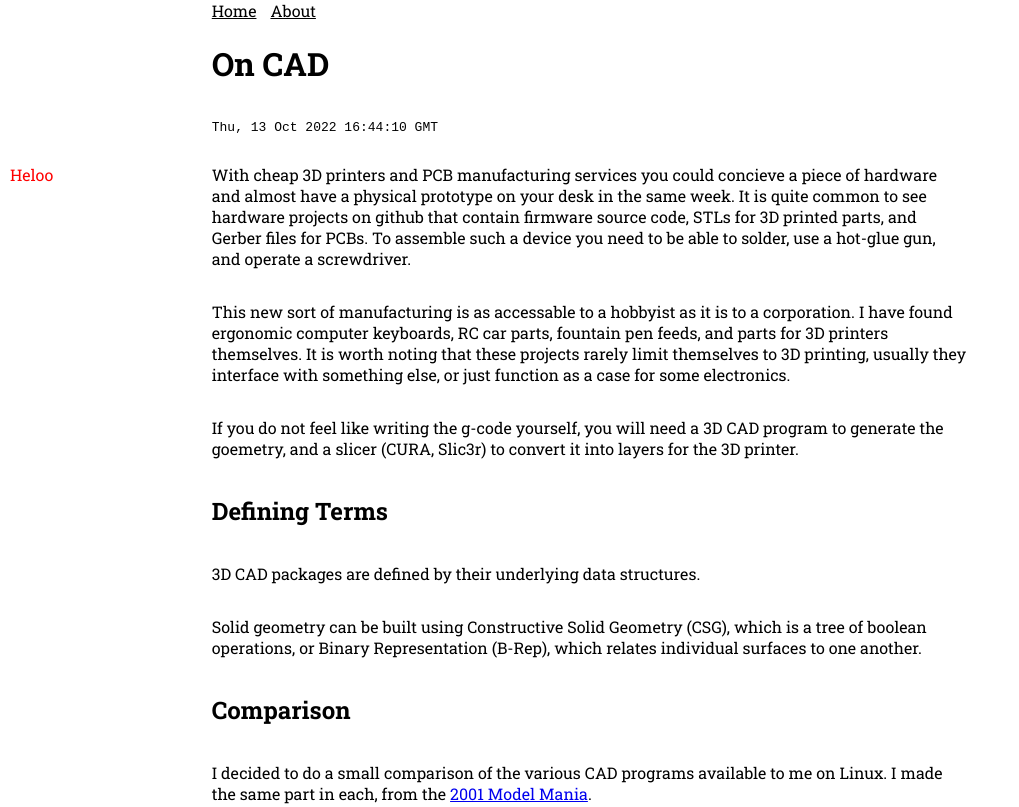
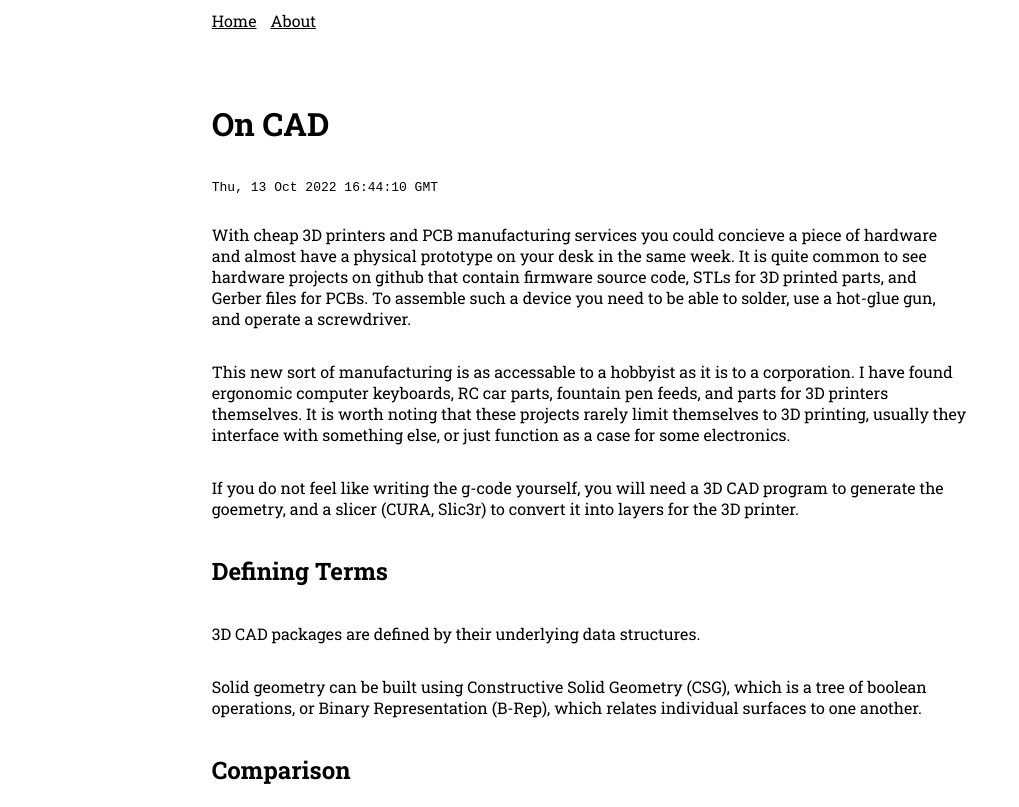
Before and after one commit to conorbergin/website, an Eleventy site: page src/CAD/index.md in a window 1280 px wide. Shown: the top 807 px of the page, without its empty margins (0-1019 px from the left). Built offline with nearby package versions, Linux system fonts and the light colour scheme; Eleventy itself is replaced by a stand-in of ours; files that its build step writes are made by us from their sources; a web font is replaced by a local one.

Commit message:
white text

```diff
--- a/src/_includes/post.njk
+++ b/src/_includes/post.njk
@@ -6,7 +6,7 @@ date: git Last Modified
 <p style="font-family: monospace">{{ page.date.toGMTString() }}</p>
 
 
-<div style="color:red;position:sticky;top:16px;margin-top:16px;;grid-column:1/2;overflow:hidden">
+<div style="color:white;position:sticky;top:16px;margin-top:16px;;grid-column:1/2;overflow:hidden">
 Heloo
 </div>
 
--- a/src/style.css
+++ b/src/style.css
@@ -1,23 +1,46 @@
+body {
+    margin: 0px;
+    padding: 0px;
+    font-family: 'Roboto Slab', serif;
+}
+
+header {
+    display: grid;
+    grid-template-columns: 2fr min(85ch, 100%) 3fr;
+
+}
+
+main {
+    display: grid;
+    grid-template-columns: 2fr min(85ch, 100%) 3fr;
+}
+
+header>* {
+    grid-column: 2/3;
+    padding: 10px 10px 50px
+}
+
+nav a {
+    color: black;
+    display: inline-block;
+    padding-right: 10px;
+}
 
 
-body {margin: 0px; padding:0px;    font-family: 'Roboto Slab', serif;}
-header{
-    display: grid;
-    grid-template-columns: 2fr min(85ch,100%) 3fr;
-
-}
-main {
-    display: grid;
-    grid-template-columns: 2fr min(85ch,100%) 3fr;
+main>* {
+    grid-column: 2 / 3;
+    padding: 0px 10px;
 }
 
-header > * {grid-column: 2/3; padding: 0px 10px}
-
-nav a {color:black; display: inline-block;padding-right: 10px;}
-
-
-main > * {grid-column: 2 / 3; padding: 0px 10px;}
-main > a, h1, h2, h3, p, ul, canvas {grid-column: 2 / 3;}
+main>a,
+h1,
+h2,
+h3,
+p,
+ul,
+canvas {
+    grid-column: 2 / 3;
+}
 
 /*
 header {
@@ -32,7 +55,9 @@ header {
 }
 */
 
-li {min-width: 0px;}
+li {
+    min-width: 0px;
+}
 
 
 img {
@@ -53,7 +78,9 @@ video {
     width: 100%;
 }
 
-canvas {width: 100%}
+canvas {
+    width: 100%
+}
 
 /*
 @media (prefers-color-scheme: dark) {
```
